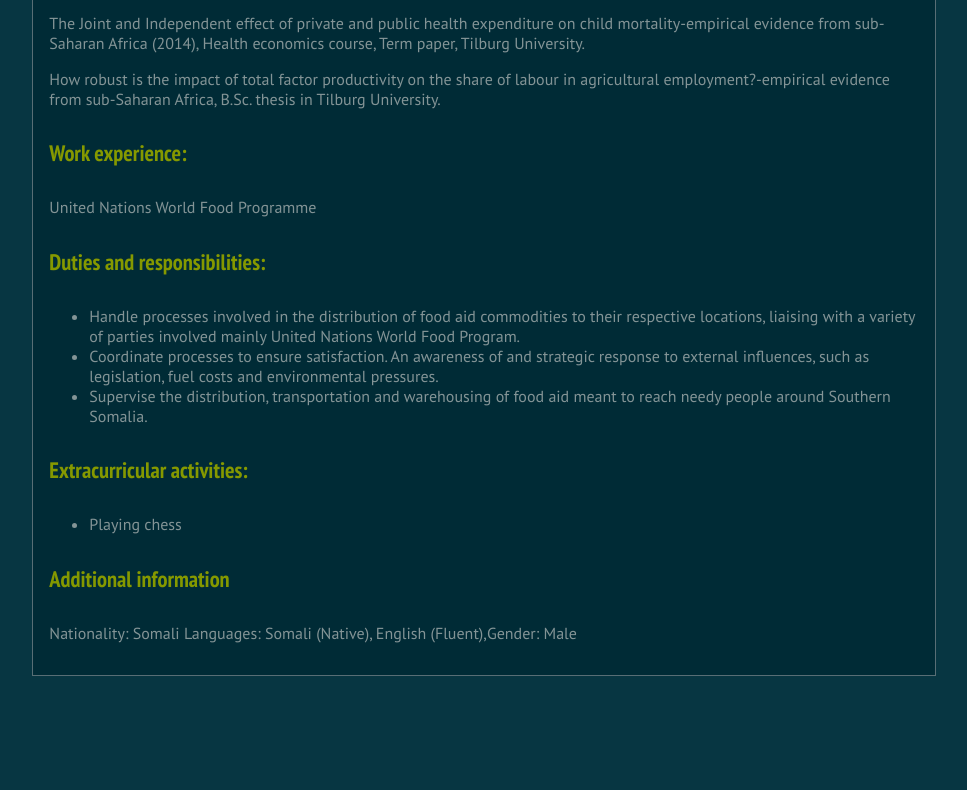
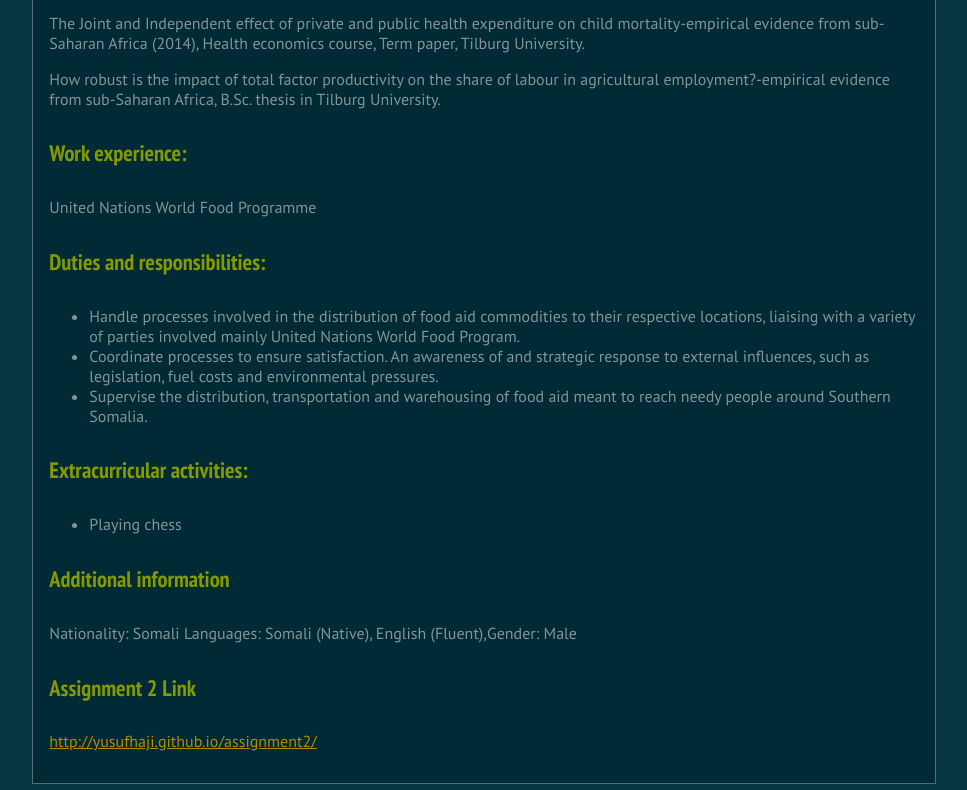
Before and after one commit to Yusufhaji/cv, a plain HTML site: page index.html in a window 1280 px wide. Shown: the part 1077-1867 px from the top of the page, without its empty margins (156-1123 px from the left). Before the commit the page ends 1769 px from the top, so only its background shows below. Drawn offline with Linux system fonts and the light colour scheme.

Commit message:
First pages commit

```diff
--- a/index.html
+++ b/index.html
@@ -50,5 +50,7 @@
 </ul>
 <h4 id="additional-information">Additional information</h4>
 <p>Nationality: Somali Languages: Somali (Native), English (Fluent),Gender: Male</p>
+<h4 id="assignment-2-link">Assignment 2 Link</h4>
+<p><a href="http://yusufhaji.github.io/assignment2/" class="uri" title="Assignment 2 link">http://yusufhaji.github.io/assignment2/</a></p>
 </body>
 </html>
```
Also changed, not shown: NoCss.html (+2 -0 lines), 1 other file.
